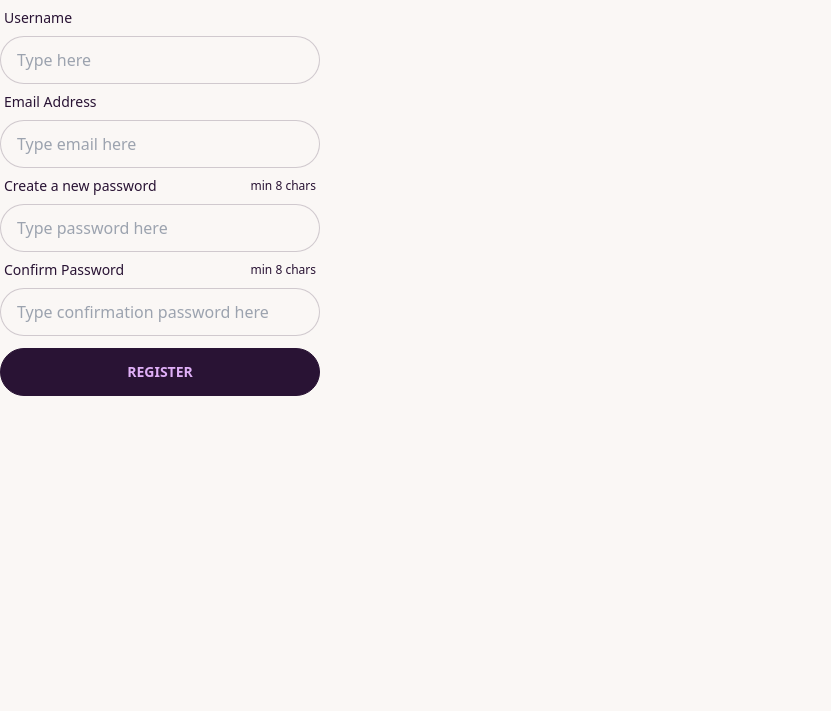
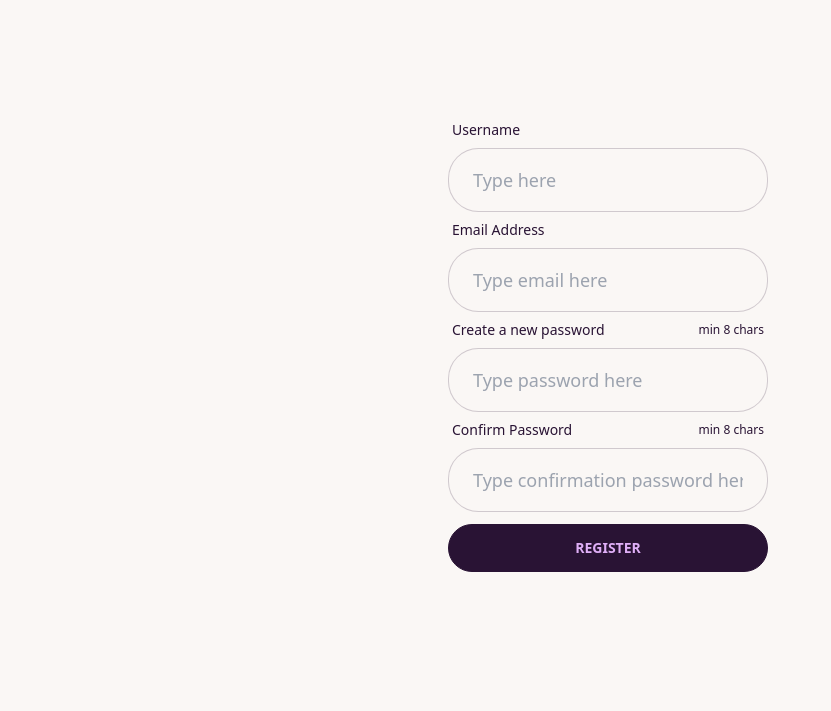
Before and after one commit to arkin-verma/demo_flask_app, a Flask app: page /register in a window 1280 px wide. Shown: the part 64-775 px from the top of the page, without its empty margins (0-831 px from the left). Run offline with Flask 2, Linux system fonts and the light colour scheme; some libraries are stand-ins or nearby versions.

Commit message:
Register Page UI Changes

```diff
--- a/app.py
+++ b/app.py
@@ -60,10 +60,10 @@ def register_ajax_handler():
     cpassword = request.form.get('cpassword')
     if len(name)<3:
         return jsonify({"status":"error","message":"Username must be atleast 3 characters"})
-    elif len(email)<    10 or '@' not in email:
+    elif len(email) < 10 or '@' not in email:
         return jsonify({"status":"error","message":"Invalid email"})
     elif len(password)<6:
-        return jsonify({"status":"error","message":"Password must be atleast 6 characters"})
+        return jsonify({"status":"error","message":"Password must be at least 6 characters"})
     elif password != cpassword:
         return jsonify({"status":"error","message":"Passwords do not match"})
     else:
--- a/templates/form_1.html
+++ b/templates/form_1.html
@@ -2,21 +2,21 @@
 
 
 {% block content %}
-<div class="container mx-auto">
-  <form method="post" id="form1" class="mx-auto">
+<div class="py-28 container mx-auto flex content-center">
+  <form method="post" id="form1" class="mx-auto  w-96">
     <!-- sm here is the  size of item, we have options xs,sm,md,lg -->
     <div class="form-control w-full max-w-xs">
       <label class="label" for="fullname">
         <span class="label-text">Username</span>
       </label>
-      <input type="text" placeholder="Type here" class="input input-bordered w-full max-w-sm" name="username"
+      <input type="text" placeholder="Type here" class="input input-lg input-bordered w-full max-w-xs" name="username"
         id="fullname" />
     </div>
     <div class="form-control w-full max-w-xs">
       <label class="label" for="email">
         <span class="label-text">Email Address</span>
       </label>
-      <input type="email" placeholder="Type email here" class="input input-bordered w-full max-w-xs" name="email"
+      <input type="email" placeholder="Type email here" class="input input-lg input-bordered w-full max-w-xs" name="email"
         id="email" />
     </div>
     <div class="form-control w-full max-w-xs">
@@ -24,7 +24,7 @@
         <span class="label-text">Create a new password</span>
         <span class="label-text-alt">min 8 chars</span>
       </label>
-      <input type="password" placeholder="Type password here" class="input input-bordered w-full max-w-xs"
+      <input type="password" placeholder="Type password here" class="input input-lg input-bordered w-full max-w-xs"
         name="password" id="password" />
     </div>
     <div class="form-control w-full max-w-xs">
@@ -32,7 +32,7 @@
         <span class="label-text">Confirm Password</span>
         <span class="label-text-alt">min 8 chars</span>
       </label>
-      <input type="password" placeholder="Type confirmation password here" class="input input-bordered w-full max-w-xs"
+      <input type="password" placeholder="Type confirmation password here" class="input input-lg input-bordered w-full max-w-xs"
         name="cpassword" id="cpassword" />
     </div>
     <div class="form-control w-full max-w-xs my-3">
@@ -55,6 +55,7 @@
       pb.removeClass('invisible');
       url = '/register_api'
       // add a delay for 2 sec
+      // Future edit: move to next page once user is registered
       setTimeout(() => {
         $.ajax({
           url: url,
```
Also changed, not shown: project.sqlite.
